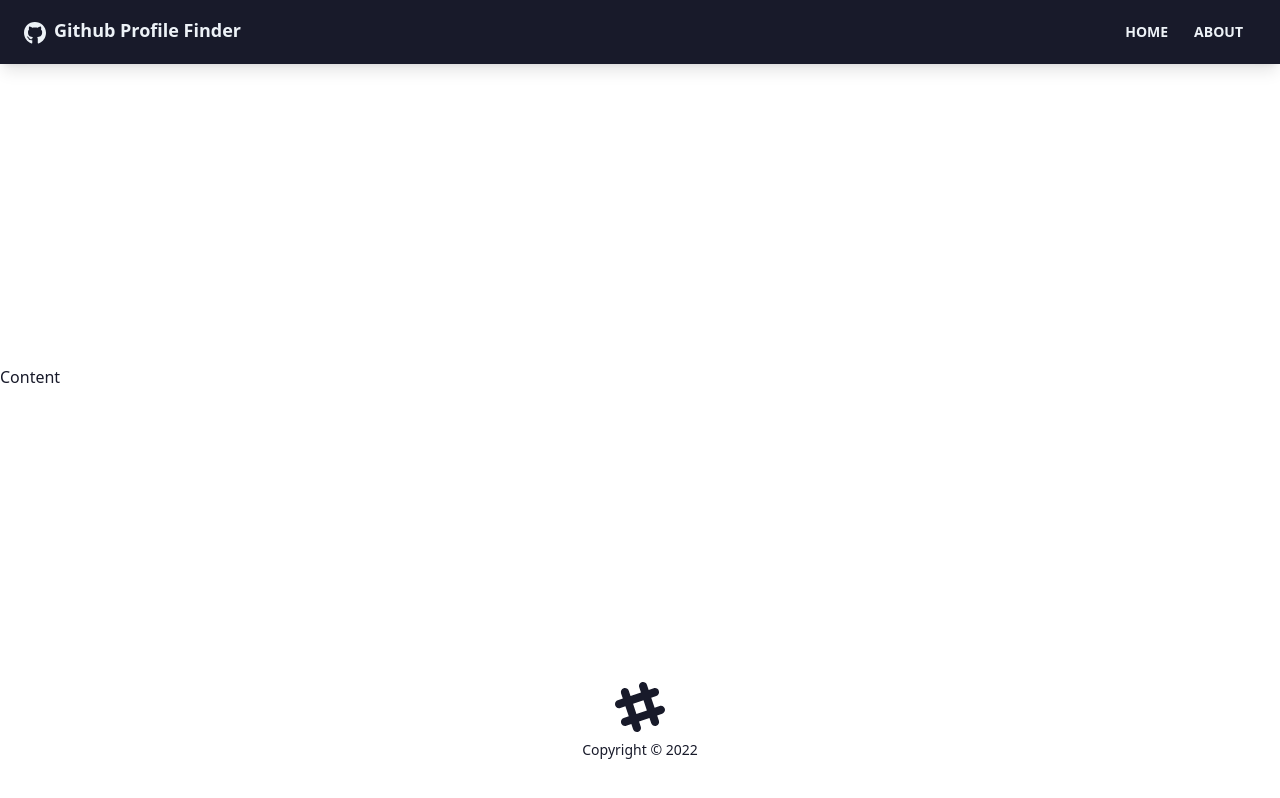
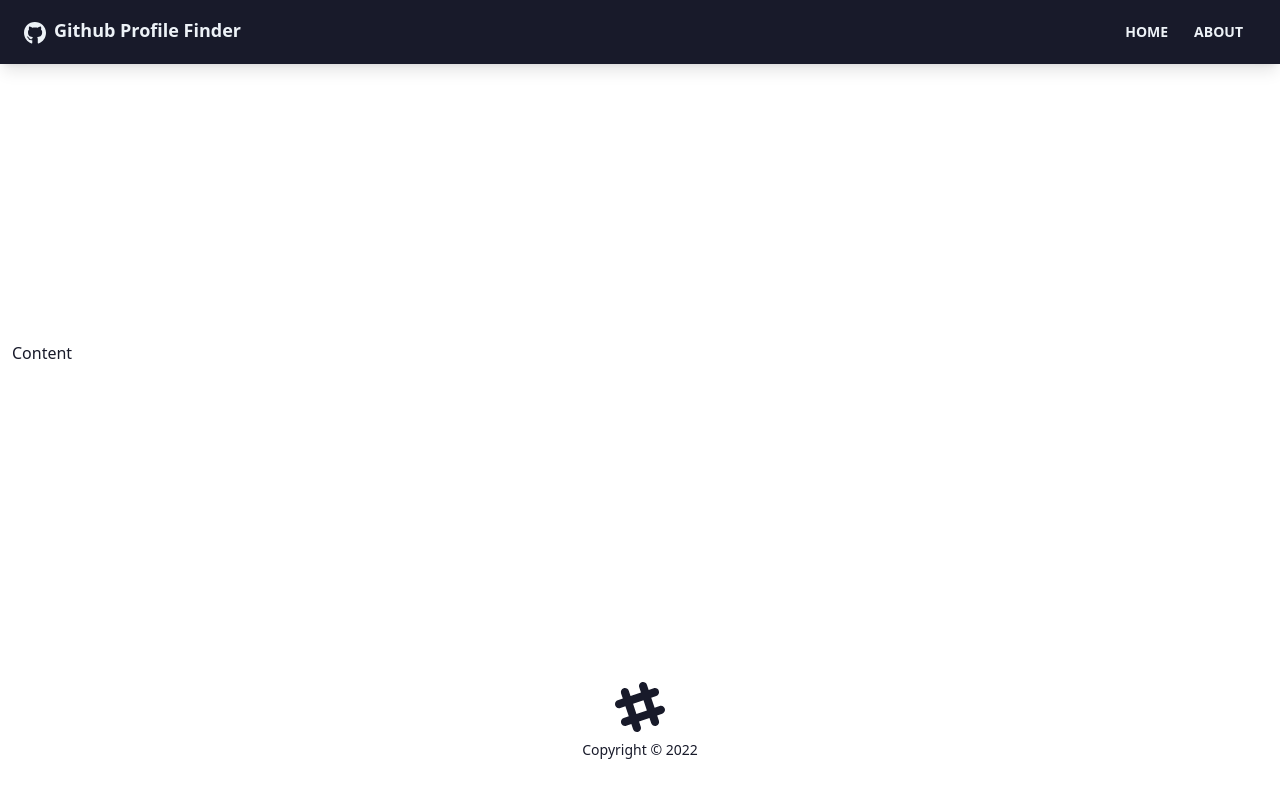
Before and after one commit to s-palmer/github-finder, a React (Create React App) app: page / in a window 1280 px wide. Built offline with nearby package versions, Linux system fonts and the light colour scheme.

Commit message:
Style for main

```diff
--- a/src/App.js
+++ b/src/App.js
@@ -7,7 +7,7 @@
     <Router>
       <div className="flex flex-col justify-between h-screen">
         <Navbar />
-        <main>Content</main>
+        <main className="container mx-auto px-3 pb-12">Content</main>
 
         <Footer />
       </div>
```
